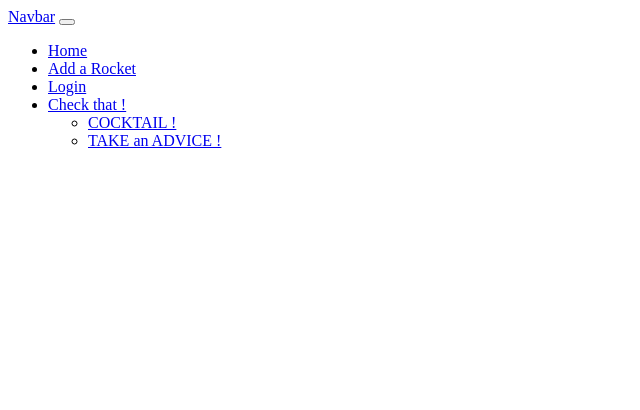
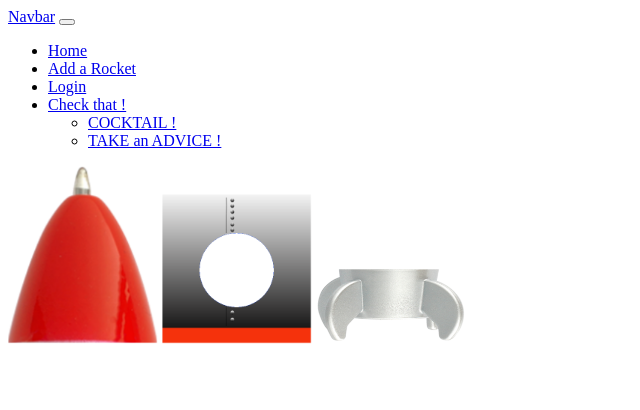
Before and after one commit to Alexisvib/hackaton2_KAJO, a Symfony app: template templates/rocket/builder.html.twig in a window 1280 px wide. Shown: the top 410 px of the page, without its empty margins (0-640 px from the left). Run offline with Twig, Linux system fonts and the light colour scheme; the template is opened without the code that fills it: most values are stand-ins (such as "Sample title", 1, 10 or a date in 2020); some libraries are stand-ins or nearby versions.

Commit message:
feat rocket

```diff
--- a/src/DataFixtures/UserFixtures.php
+++ b/src/DataFixtures/UserFixtures.php
@@ -145,7 +145,6 @@ class UserFixtures extends Fixture implements DependentFixtureInterface
 
     public function getDependencies()
     {
-        // TODO: Implement getDependencies() method.
         return [SkillFixtures::class];
     }
 }
--- a/templates/rocket/builder.html.twig
+++ b/templates/rocket/builder.html.twig
@@ -5,4 +5,15 @@
 {% block body %}
     {{ dump(rocket) }}
     {{ dump(app.user.friends) }}
+    <div class="row m-2 ">
+        <div class="col col-2 ">
+            <div class="rocketContainer d-flex flex-column ">
+                <img src="{{ asset('build/rocket/HeadRocket.png') }}" width="150px" alt="pas trouve">
+                {% for skill in rocket.skills %}
+                <img src="{{ asset('build/rocket/module.png') }}" width="150px" alt="pas trouve">
+                {% endfor %}
+                <img src="{{ asset('build/rocket/tailRocket.png') }}"width="150px"  alt="pas trouve">
+            </div>
+        </div>
+    </div>
 {% endblock %}
```
Also changed, not shown: assets/images/rocket/module.png.
